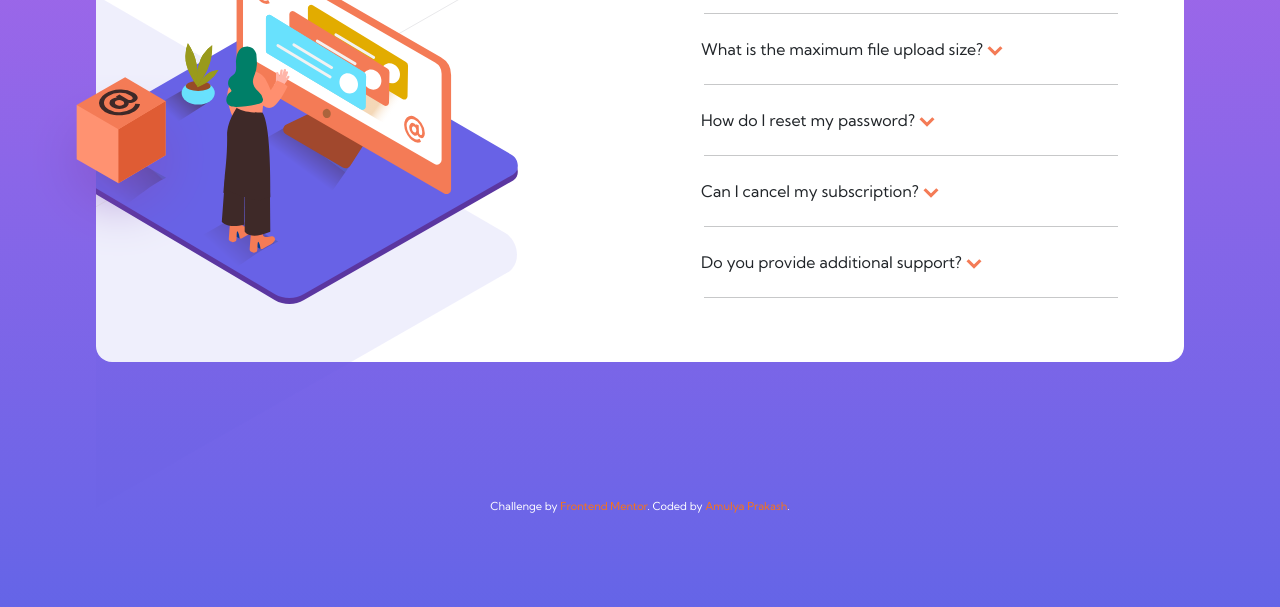
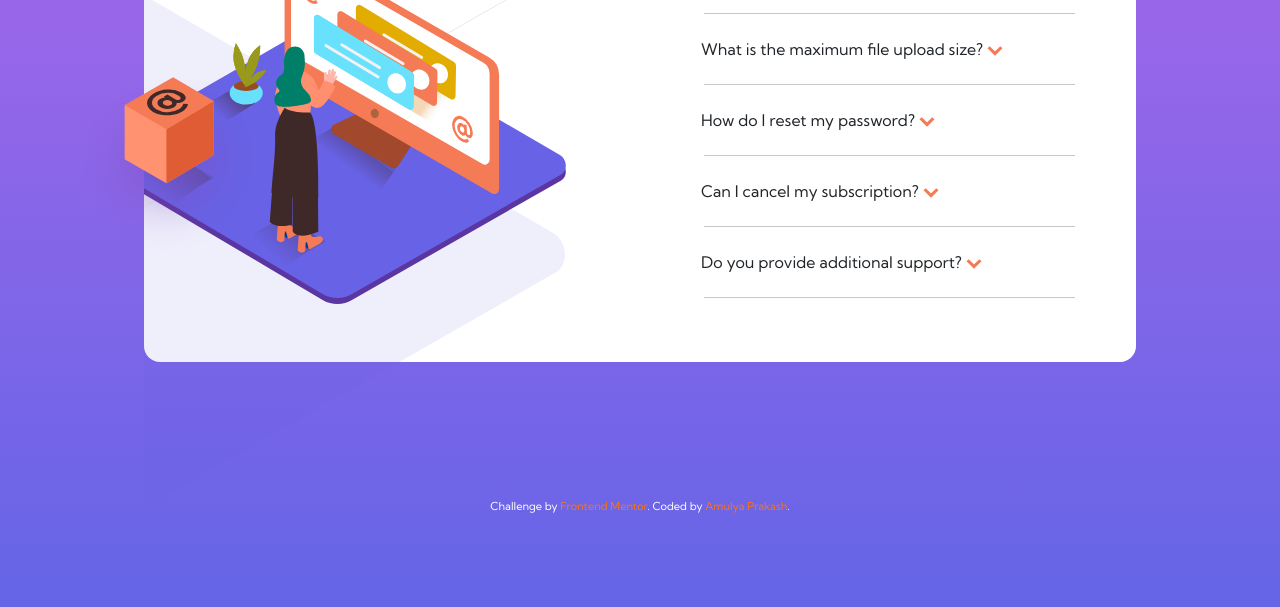
Before and after one commit to amulyalovescoding/FAQ-accordion-card-using-Bootstrap, a plain HTML site: page index.html in a window 1280 px wide. Shown: the part 241-848 px from the top of the page. Drawn offline with nearby package versions, Linux system fonts and the light colour scheme.

Commit message:
minor update

```diff
--- a/index.html
+++ b/index.html
@@ -24,7 +24,7 @@
 <body>
 
   <main class="px-lg-5 py-lg-5 m-md-5 m-sm-5 ">
-    <section class="main-container bg-white rounded-4">
+    <section class="main-container bg-white mx-lg-5 rounded-4">
       <div class="row">
         <div class="col-lg-6 image-container order-first">
           <div class="first-image">
```
